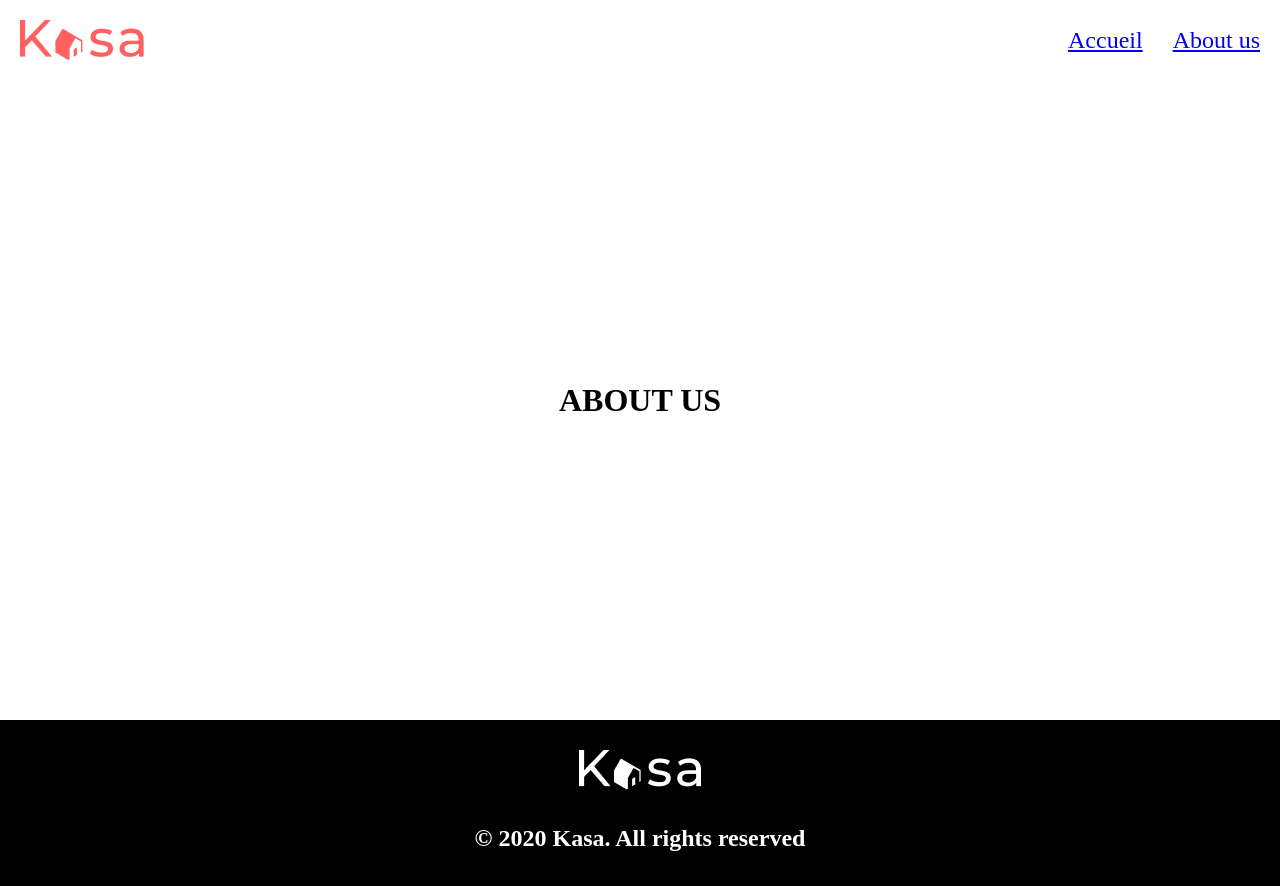
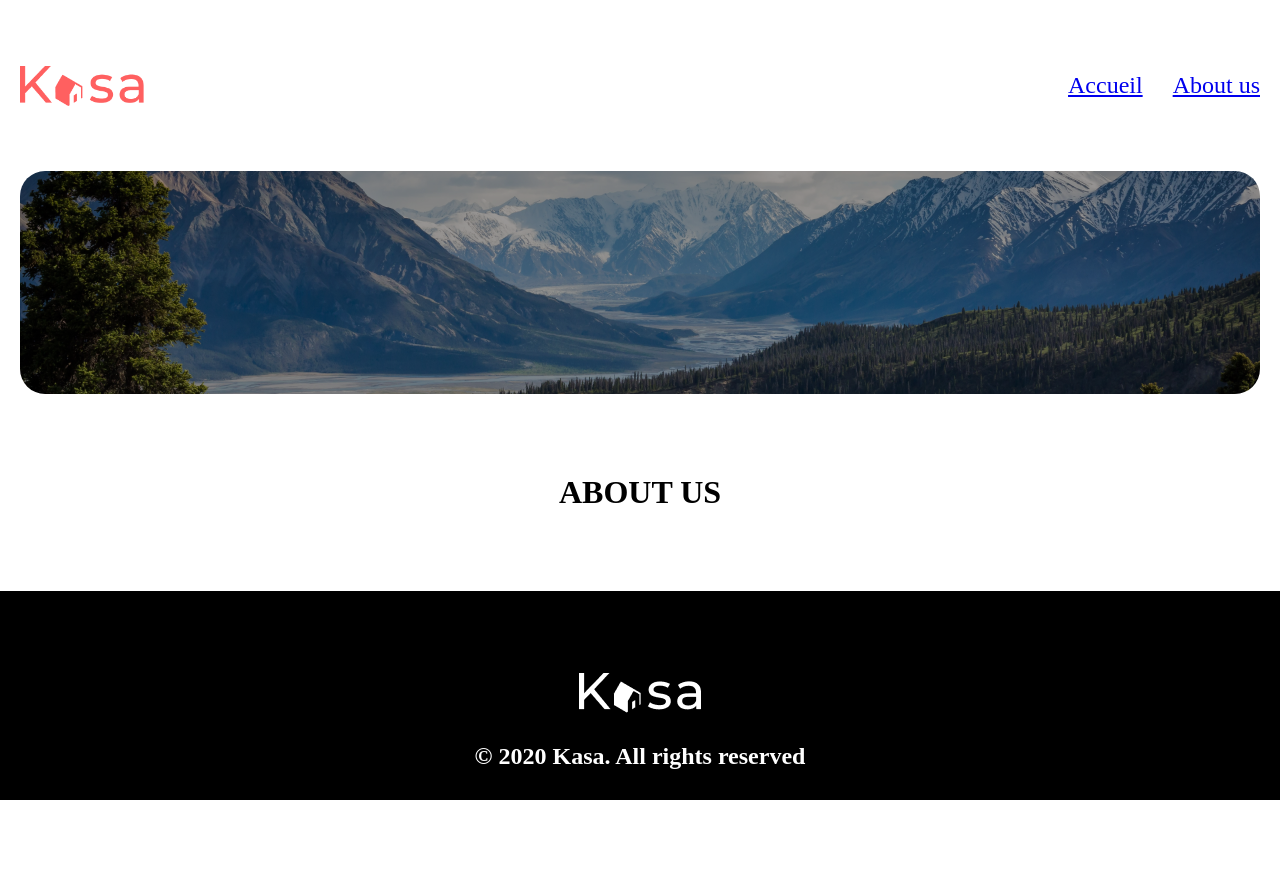
Before and after one commit to jonavau/kasa-oc, a React (Create React App) app: page /about_us in a window 1280 px wide. After the commit the page ends 800 px from the top, so only its background shows below. Built offline with nearby package versions, Linux system fonts and the light colour scheme.

Commit message:
Ajout condition pour affichage banniere selon page Modification CSS pour accodmoder nouvelle bannière

```diff
--- a/src/components/Banner.js
+++ b/src/components/Banner.js
@@ -5,11 +5,17 @@ import '../styles/Banner.css';
 /* composant bannière avec un contenu qui devra changer selon la page ou l'on se trouve */
 
 function Banner() {
+	const wherAmI = window.location.pathname;
 	return (
 		<figure className="banner">
-			<img className="banner_img" src={index_banner}></img>
+			<img
+				className="banner_img"
+				src={wherAmI === '/about_us' ? about_us_banner : index_banner}
+				alt="paysage"
+			></img>
+
 			<figcaption className="banner_text">
-				Chez vous, partout et ailleurs
+				{wherAmI === '/' && 'Chez vous, partout et ailleurs'}
 			</figcaption>
 		</figure>
 	);
--- a/src/components/Home/App.js
+++ b/src/components/Home/App.js
@@ -22,7 +22,15 @@ function App() {
 						</React.Fragment>
 					}
 				/>
-				<Route path="/about_us" element={<AboutUs />} />
+				<Route
+					path="/about_us"
+					element={
+						<React.Fragment>
+							<Banner />
+							<AboutUs />
+						</React.Fragment>
+					}
+				/>
 				<Route path="*" element={<NotFound />} />
 			</Routes>
 			<Footer />
--- a/src/styles/AboutUs.css
+++ b/src/styles/AboutUs.css
@@ -1,5 +1,5 @@
 .AboutUs {
-    height: 80vh;
+    min-height:calc(100% - 603px);
     display: flex;
     flex-direction: column;
     align-items: center;
--- a/src/styles/Banner.css
+++ b/src/styles/Banner.css
@@ -2,7 +2,6 @@
     display: flex;
     justify-content: center;
     position: relative;
-    margin: 50px 0;
 }
 
 .banner_img {
--- a/src/styles/Footer.css
+++ b/src/styles/Footer.css
@@ -11,7 +11,7 @@
   	left: 0;
 	display: flex;
 	justify-content: flex-end;
-    min-height: 10vh;
+    height: 209px;
 }
 .footer_logo {
     width:122px;
--- a/src/styles/Header.css
+++ b/src/styles/Header.css
@@ -4,7 +4,7 @@
     justify-content: space-between;
     align-items: center;
     width:1240px;
-    min-height: 10vh;
+    height: 171px;
 }
 
 .header img {
--- a/src/styles/NotFound.css
+++ b/src/styles/NotFound.css
@@ -1,5 +1,5 @@
 .NotFound {
-    height:80vh;
+    height:calc(100% - 380px);
     display: flex;
     flex-direction: column;
     align-items: center;
--- a/src/styles/reset.css
+++ b/src/styles/reset.css
@@ -7,14 +7,10 @@
   margin: 0;
 }
 
-html, body {
+html, body, #root {
   height: 100%;
 }
 
-body {
-  line-height: 1.5;
-  -webkit-font-smoothing: antialiased;
-}
 
 img, picture, video, canvas, svg {
   display: block;
```
